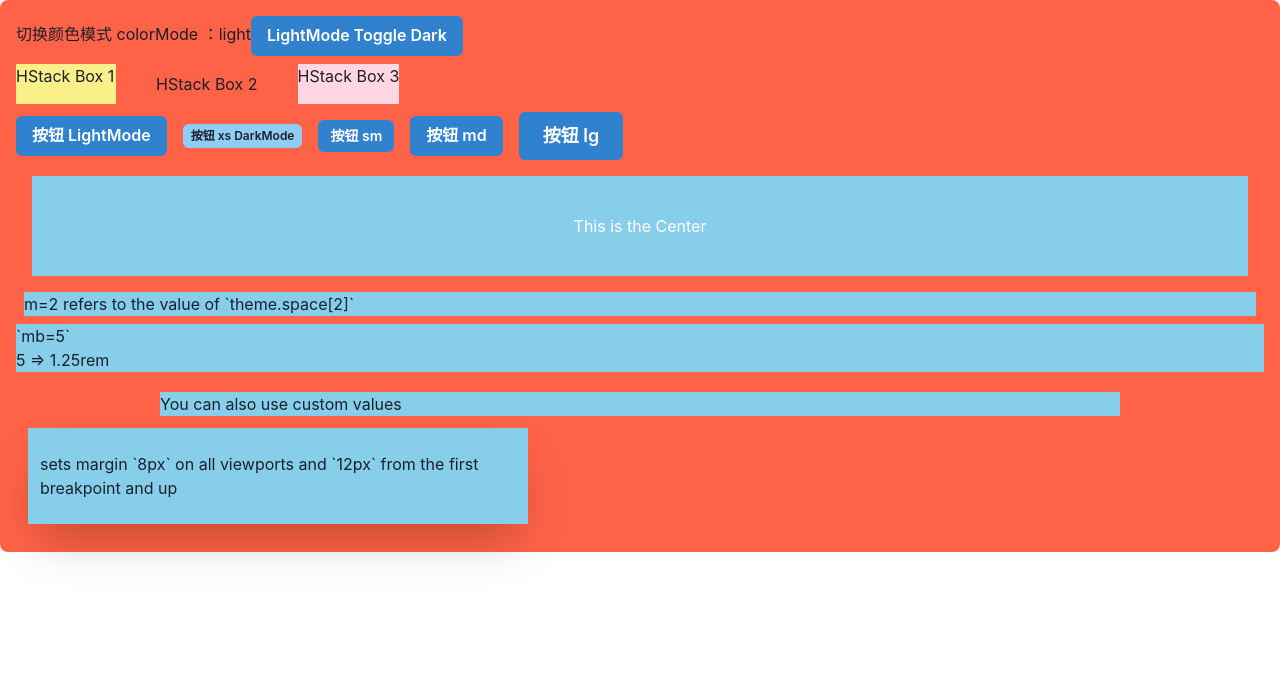
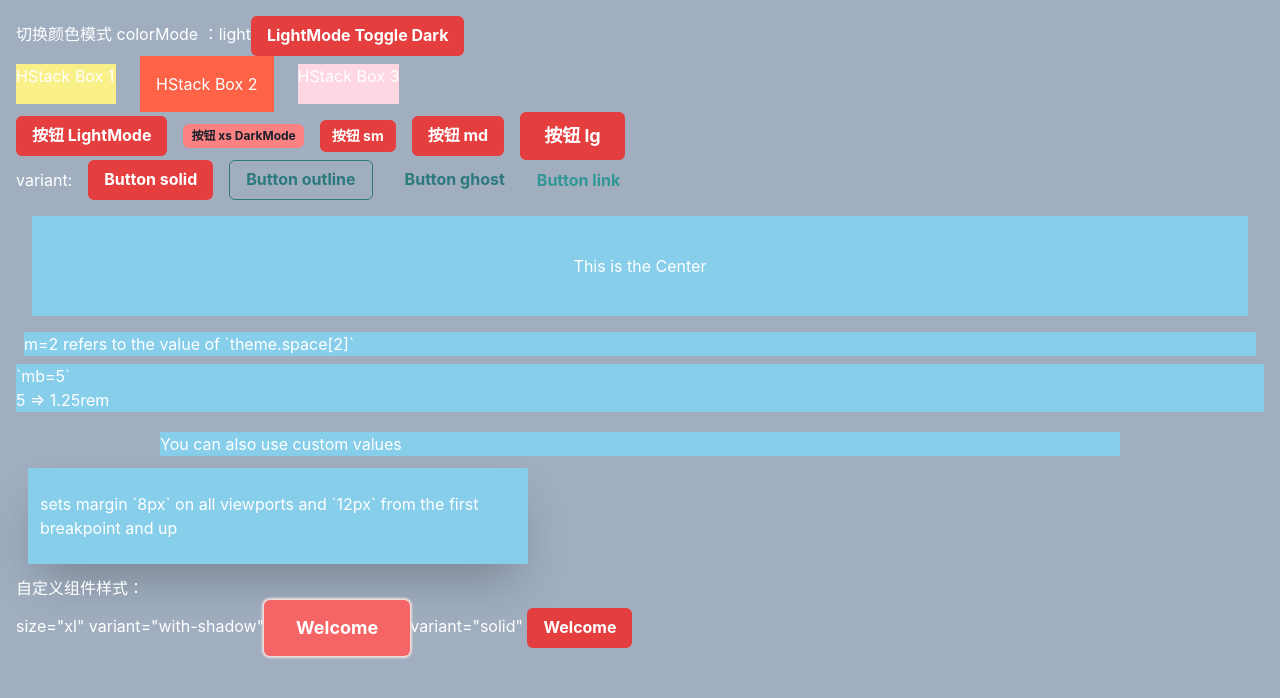
Before and after one commit to thxl2010/react-app-chakra, a React (Create React App) app: page / in a window 1280 px wide. Shown: the top 698 px of the page. Built offline with nearby package versions, Linux system fonts and the light colour scheme.

Commit message:
Chakra-UI: 主题对象 - 自定义组件样式

```diff
--- a/src/App.js
+++ b/src/App.js
@@ -15,7 +15,7 @@ function App() {
   const bg = useColorModeValue('skyblue', 'tomato');
 
   return (
-    <Box w="100%" p={4} borderRadius="lg" bg="tomato">
+    <Box w="100%" p={4} borderRadius="lg">
       <header>
         切换颜色模式 colorMode ：{colorMode}
         <LightMode>
@@ -54,6 +54,21 @@ function App() {
           按钮 lg
         </Button>
       </Stack>
+      <Stack direction="row" spacing={4} align="center">
+        <h2>variant:</h2>
+        <Button colorScheme="teal" variant="solid">
+          Button solid
+        </Button>
+        <Button colorScheme="teal" variant="outline">
+          Button outline
+        </Button>
+        <Button colorScheme="teal" variant="ghost">
+          Button ghost
+        </Button>
+        <Button colorScheme="teal" variant="link">
+          Button link
+        </Button>
+      </Stack>
       <Center
         bg={colorMode === 'light' ? 'skyblue' : 'tomato'}
         h="100px"
@@ -82,6 +97,17 @@ function App() {
         sets margin `8px` on all viewports and `12px` from the first breakpoint
         and up
       </Box>
+      <Box>
+        <h2>自定义组件样式：</h2>
+        <Box>
+          <span>size="xl" variant="with-shadow"</span>
+          <Button size="xl" variant="with-shadow">
+            Welcome
+          </Button>
+          <span>variant="solid" </span>
+          <Button variant="solid">Welcome</Button>
+        </Box>
+      </Box>
     </Box>
   );
 }
--- a/src/index.js
+++ b/src/index.js
@@ -1,33 +1,10 @@
 import React from 'react';
 import ReactDOM from 'react-dom';
-import { ChakraProvider, extendTheme } from '@chakra-ui/react';
+import { ChakraProvider } from '@chakra-ui/react';
 import './index.css';
 import App from './App';
 import reportWebVitals from './reportWebVitals';
-
-const config = {
-  // initialColorMode: 'light',
-  useSystemColorMode: true,
-};
-
-const colors = {
-  brand: {
-    900: '#1a365d',
-    800: '#153e75',
-    700: '#2a69ac',
-  },
-};
-
-const breakpoints = {
-  sm: '30em',
-  md: '48em',
-  lg: '62em',
-  xl: '80em',
-  '2xl': '96em',
-};
-
-const theme = extendTheme({ config, colors, breakpoints });
-console.log('theme :', theme);
+import theme from './theme';
 
 ReactDOM.render(
   <React.StrictMode>
--- /dev/null
+++ b/src/theme/components/button.js
@@ -0,0 +1,34 @@
+/*
+ * Component style overrides
+ * @Author: Duyb
+ * @Date: 2022-04-03 21:05:27
+ * @Last Modified by: Duyb
+ * @Last Modified time: 2022-04-05 17:45:16
+ */
+const Button = {
+  // 1. We can update the base styles
+  baseStyle: {
+    fontWeight: 'bold', // Normally, it is "semibold"
+  },
+  // 2. We can add a new button size or extend existing
+  sizes: {
+    xl: {
+      h: '56px',
+      fontSize: 'lg',
+      px: '32px',
+    },
+  },
+  // 3. We can add a new visual variant
+  variants: {
+    'with-shadow': {
+      bg: 'red.400',
+      boxShadow: '0 0 2px 2px #efdfde',
+    },
+    // 4. We can override existing variants
+    solid: (props) => ({
+      bg: props.colorMode === 'dark' ? 'red.300' : 'red.500',
+    }),
+  },
+};
+
+export default Button;
--- /dev/null
+++ b/src/theme/index.js
@@ -0,0 +1,41 @@
+import { extendTheme } from '@chakra-ui/react';
+// Global style overrides
+import styles from './styles';
+// Component style overrides
+import Button from './components/button';
+
+const config = {
+  // initialColorMode: 'light',
+  useSystemColorMode: true,
+};
+
+const colors = {
+  brand: {
+    900: '#1a365d',
+    800: '#153e75',
+    700: '#2a69ac',
+  },
+};
+
+const breakpoints = {
+  sm: '30em',
+  md: '48em',
+  lg: '62em',
+  xl: '80em',
+  '2xl': '96em',
+};
+
+const components = {
+  Button,
+};
+
+const theme = extendTheme({
+  config,
+  styles,
+  colors,
+  breakpoints,
+  components,
+});
+console.log('theme :', theme);
+
+export default theme;
--- /dev/null
+++ b/src/theme/styles.js
@@ -0,0 +1,26 @@
+/*
+ * Global style overrides
+ * @Author: Duyb
+ * @Date: 2022-04-03 21:04:09
+ * @Last Modified by: Duyb
+ * @Last Modified time: 2022-04-03 21:07:33
+ */
+
+const styles = {
+  global: {
+    // styles for the `body`
+    body: {
+      bg: 'gray.400',
+      color: 'white',
+    },
+    // styles for the `a`
+    a: {
+      color: 'teal.500',
+      _hover: {
+        textDecoration: 'underline',
+      },
+    },
+  },
+};
+
+export default styles;
```
